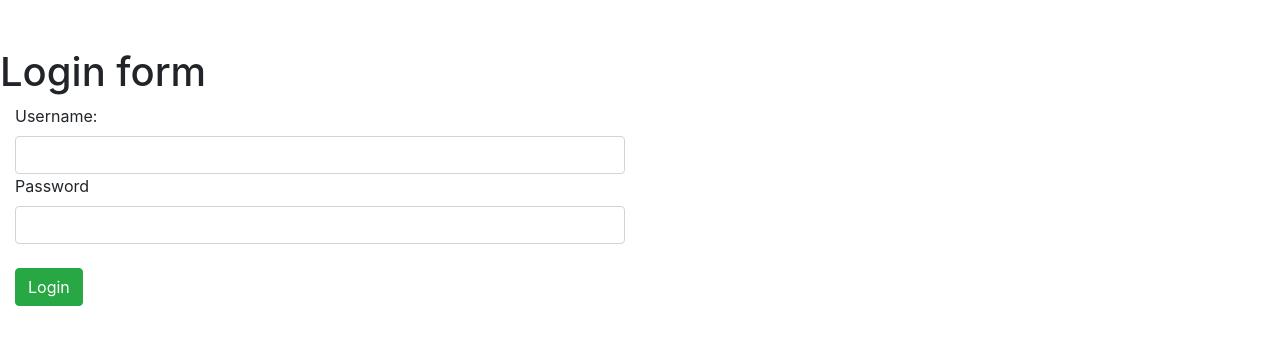
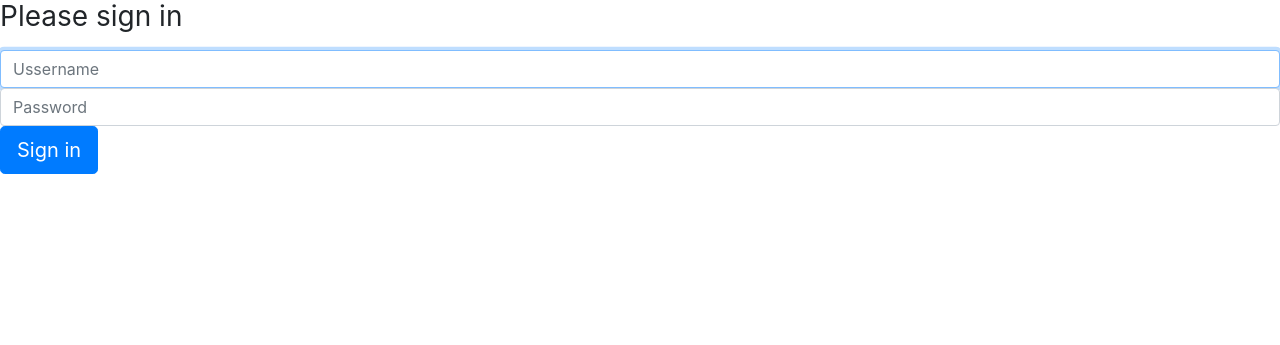
Before and after one commit to piotr04j/symfony-blog, a Symfony app: template blog/templates/authentication/login.html.twig in a window 1280 px wide. Shown: the part 56-401 px from the top of the page. Run offline with Twig, Linux system fonts and the light colour scheme; the template is opened without the code that fills it, so the values that code supplies are empty; some libraries are stand-ins or nearby versions.

Commit message:
updated view of loggin form

```diff
--- a/blog/templates/authentication/login.html.twig
+++ b/blog/templates/authentication/login.html.twig
@@ -1,24 +1,40 @@
+
 {% extends 'base.html.twig' %}
 
 {% block title %}
-Blog
+    Blog
 {% endblock %}
 
 {% block body %}
 
-    <div class="row">
-        <div class="col-lg-12">
-            <h1 class="mt-5">Login form</h1>
-            <div class="col-lg-6">
-                <form action="{{ path('sing_in') }}" method="post" class="form-horizontal">
-                    <label for="username">Username:</label>
-                    <input type="text" name="_username" id="username" value="{{ username }}" class="form-control">
-                    <label for="password">Password</label>
-                    <input type="password" name="_password" id="password" class="form-control">
-                    <br>
-                    <button type="submit" class="btn btn-success">Login</button>
-                </form>
+    <form method="post">
+        {% if error %}
+            <div class="alert alert-danger">{{ error.messageKey|trans(error.messageData, 'security') }}</div>
+        {% endif %}
+
+        <h1 class="h3 mb-3 font-weight-normal">Please sign in</h1>
+        <label for="username" class="sr-only">Username</label>
+        <input type="username" value="{{ username }}" name="username" id="username" class="form-control" placeholder="Ussername" required autofocus>
+        <label for="inputPassword" class="sr-only">Password</label>
+        <input type="password" name="password" id="inputPassword" class="form-control" placeholder="Password" required>
+
+        <input type="hidden" name="_csrf_token"
+               value="{{ csrf_token('authenticate') }}"
+        >
+
+        {#
+            Uncomment this section and add a remember_me option below your firewall to activate remember me functionality.
+            See https://symfony.com/doc/current/security/remember_me.html
+
+            <div class="checkbox mb-3">
+                <label>
+                    <input type="checkbox" name="_remember_me"> Remember me
+                </label>
             </div>
-        </div>
-    </div>
+        #}
+
+        <button class="btn btn-lg btn-primary" type="submit">
+            Sign in
+        </button>
+    </form>
 {% endblock %}
```
